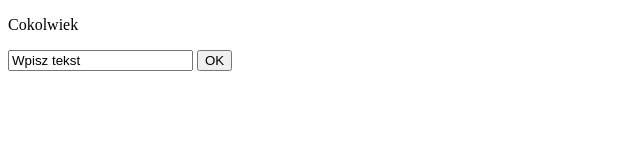
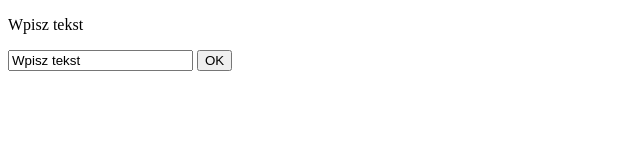
Before and after one commit to SmieszekUzytkownik/smieszekuzytkownik.github.io, a plain HTML site: page index.html in a window 1280 px wide. Both pictures are taken after a click on the button "OK". Shown: the full height of the page, 0-640 px from the left. Drawn offline with Linux system fonts and the light colour scheme.

Commit message:
cel 1 :)

```diff
--- a/index.html
+++ b/index.html
@@ -8,20 +8,20 @@
 
     <body>
         <p id="p1">Cokolwiek</p>
-        <input id="input1" value="Wpisz tekst">
+        <input id="wow" value="Wpisz tekst">
         <button id="button1">OK</button>
 
     </body>
     <script>
         let p = window.document.getElementById("p1");
-        let input = window.document.getElementById("input1");
+        let input = window.document.getElementById("wow");
         let button = window.document.getElementById("button1");
         console.log("To ja")
         button.addEventListener('click', funkcja)
 
         function funkcja(event)
         {
-            // tutaj kod
+         p.innerHTML = input.value
         }
 
     </script>
```
